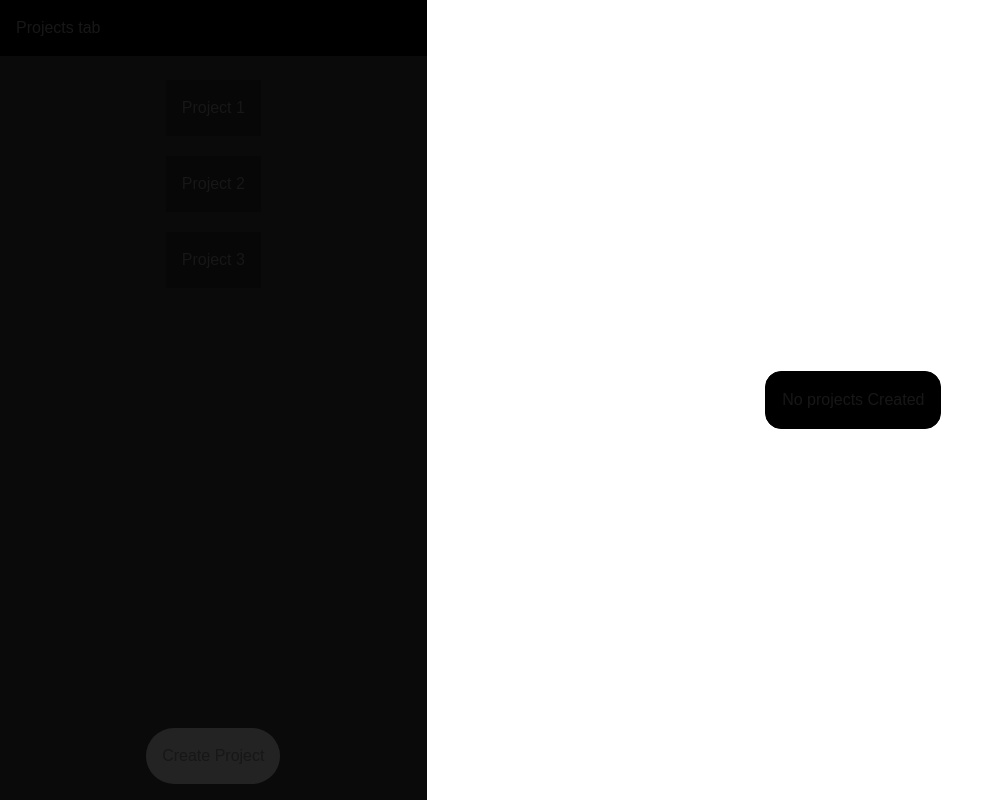
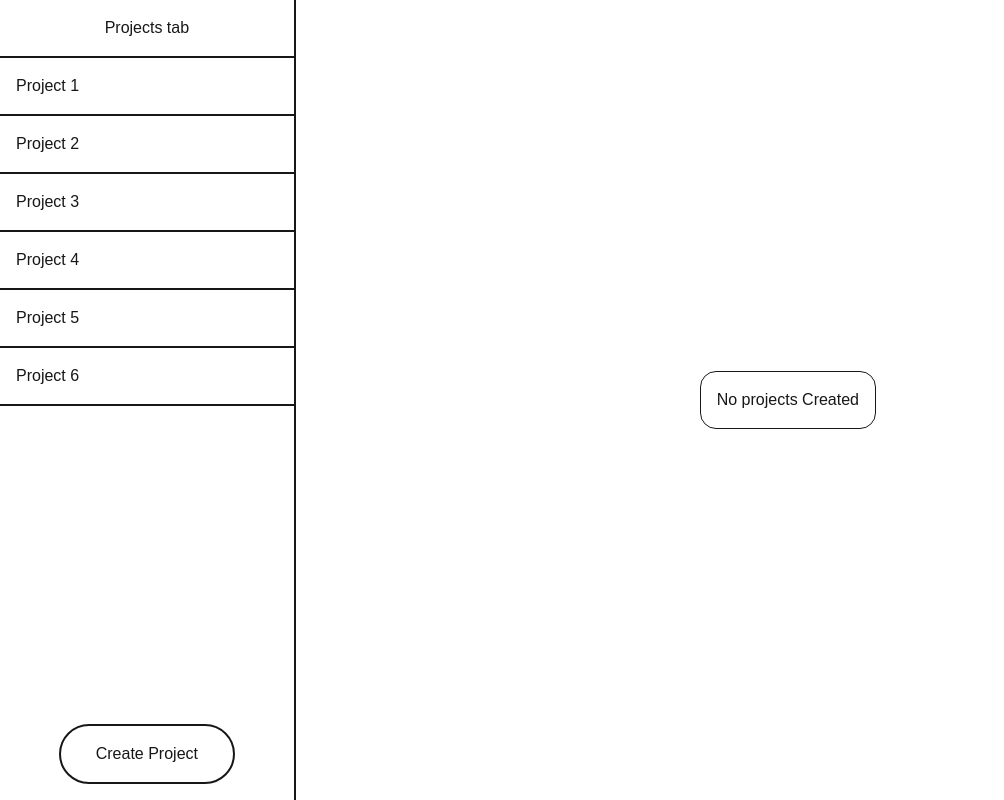
Before and after one commit to MasterDash5/Whoopsies-Tracker, a Next.js app in the folder frontend/: page / in a window 1280 px wide. Shown: the whole page, without its empty margins (0-1004 px from the left). Built offline with nearby package versions, Linux system fonts and the light colour scheme.

Commit message:
starter home page

```diff
--- a/frontend/app/page.tsx
+++ b/frontend/app/page.tsx
@@ -1,5 +1,4 @@
 "use client";
-import Image from "next/image";
 import { useEffect } from "react";
 
 type Project = {
@@ -7,49 +6,47 @@ type Project = {
   name: string;
 };
 
-const mockdata = {
-  1: "Project 1",
-  2: "Project 2",
-  3: "Project 3",
-}
-
-
+const mockdata: Project[] = [
+  { id: 1, name: "Project 1" },
+  { id: 2, name: "Project 2" },
+  { id: 3, name: "Project 3" },
+  { id: 4, name: "Project 4" },
+  { id: 5, name: "Project 5" },
+  { id: 6, name: "Project 6" },
+];
 
 export default function Home() {
-  useEffect(() => {
+  useEffect(() => {}, []);
 
-  })
   const projects: Project[] = [];
 
   return (
     <div className="flex min-h-screen justify-center">
-      <div className="flex flex-col items-center max-h-full w-1/3 bg-[#0a0a0a] relative">
-        <div className="bg-black w-full p-4">Projects tab</div>
 
-        <div className="flex flex-col items-center gap-5 mt-6">
-          {Object.entries(mockdata).map(([id, name]) => (
-            <button key={id} className="p-4 bg-black/30">
-              {name}
-            </button>
+      <div className="flex flex-col items-center w-96 relative border-r-2">
+        <div className="w-full p-4 text-center border-b-2">
+          Projects tab
+        </div>
+
+        <div className="flex flex-col overflow-y-scroll w-full">
+          {mockdata.map((project) => (
+            <div className="p-4 border-b-2" key={project.id}>
+              {project.name}
+            </div>
           ))}
         </div>
 
-          <button className="p-4 rounded-full bg-white/10 absolute bottom-4">
-            Create Project
-          </button>
+        <button className="p-4 rounded-full absolute bottom-4 border-2 w-44">
+          Create Project
+        </button>
       </div>
 
-
-
-
-      <div className="flex flex-col items-center justify-center max-h-full w-2/3 dark-purple-bg">
-          {
-            projects && (
-              <div className="backdrop-blur-2xl bg-black p-4 border rounded-2xl border-black">
-                No projects Created
-              </div>
-            )
-          }
+      <div className="flex flex-col items-center justify-center w-full dark-purple-bg">
+        {projects.length === 0 && (
+          <div className="backdrop-blur-2xl p-4 border rounded-2xl">
+            No projects Created
+          </div>
+        )}
       </div>
     </div>
   );
```
